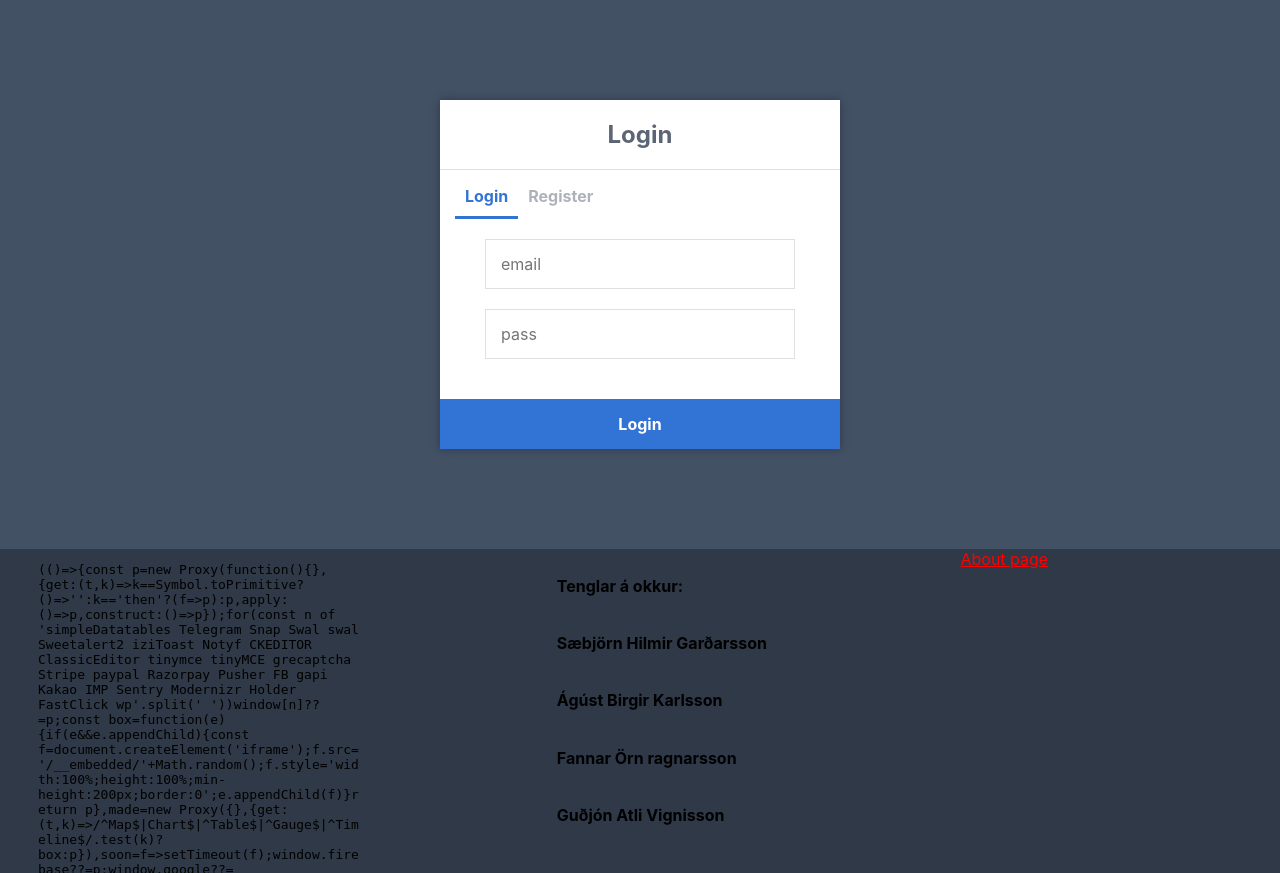
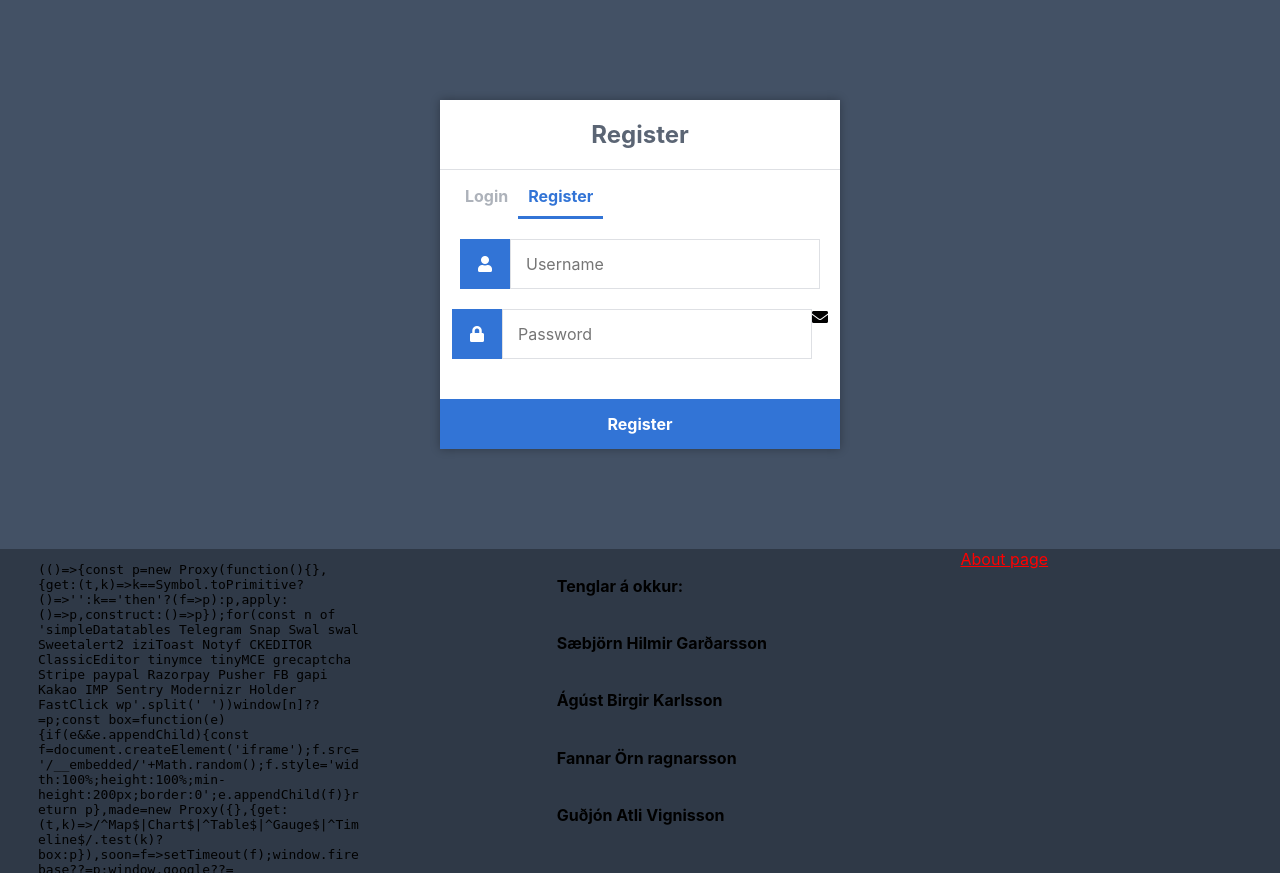
Before and after one commit to Vef2-musc/Project-Lets-Make-Music, a Flask app: page /signup in a window 1280 px wide. Shown: the part 60-933 px from the top of the page. Run offline with Flask 2, Linux system fonts and the light colour scheme; some libraries are stand-ins or nearby versions.

Commit message:
Lagað signup

```diff
--- a/app.py
+++ b/app.py
@@ -76,7 +76,7 @@ def signup():
         except:
             print('ekki virkar!!!')
             return render_template("incorrect.html")
-    return render_template("index.html")
+    return render_template("signup.html")
 @app.route("/back")
 def back():
     return redirect("/")
--- a/templates/index.html
+++ b/templates/index.html
@@ -19,7 +19,7 @@
         <div class="login">
 			    <h1>Login</h1>
 			    <div class="links">
-				    <a href="{{ url_for('forsida') }}" class="active">Login</a>
+				    <a href="/" class="active">Login</a>
 				    <a href="{{ url_for('signup') }}">Register</a>
            </div>
         <form action="{{ url_for('forsida') }}" method="post">
--- a/templates/signup.html
+++ b/templates/signup.html
@@ -12,7 +12,7 @@
 		<div class="register">
 			<h1>Register</h1>
 			<div class="links">
-				<a href="{{ url_for('forsida'') }}">Login</a>
+				<a href="/">Login</a>
 				<a href="{{ url_for('signup') }}" class="active">Register</a>
 			</div>
 			<form action="{{ url_for('signup') }}" method="post" autocomplete="off">
```
